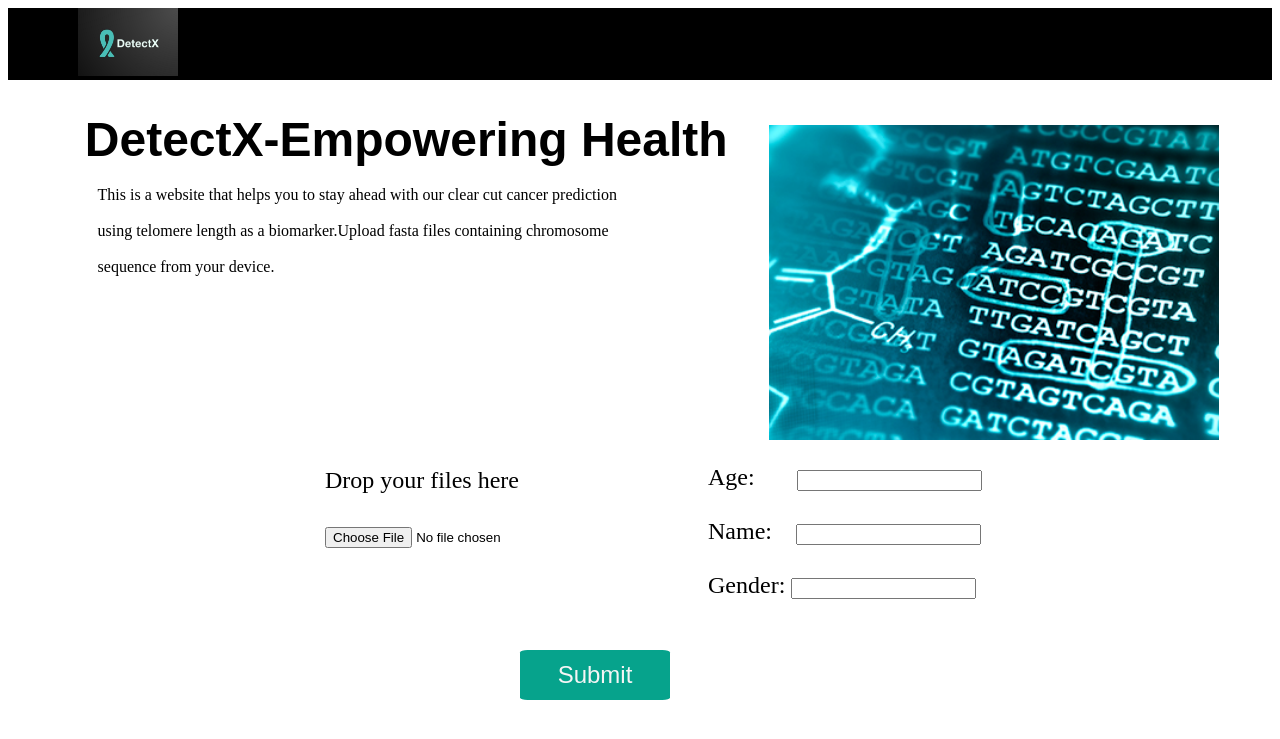
After one commit to Joshna-tiffani/DetectX, a Flask app: template templates/upload.html in a window 1280 px wide. The commit adds this page. Shown: the top 739 px of the page. Run offline with Flask 3, Linux system fonts and the light colour scheme; the template is opened without the code that fills it, so the values that code supplies are empty.

Commit message:
process file and find the string

```diff
--- /dev/null
+++ b/app.py
@@ -0,0 +1,47 @@
+import os
+from flask import Flask, request, render_template
+
+app = Flask(__name__)
+
+UPLOAD_FOLDER = 'uploads'
+app.config['UPLOAD_FOLDER'] = UPLOAD_FOLDER
+
+def checkTelomereLength(inputString):
+    inputString = str(inputString)
+    count=inputString.count("xyz") #TODO Please replace with your string patten
+    return count
+
+@app.route('/', methods=['GET', 'POST'])
+def upload_file():
+    if request.method == 'POST':
+        if 'file' not in request.files:
+            return 'No file part'
+        file = request.files['file']
+        if file.filename == '':
+            return 'No selected file'
+        if file:
+            filename = file.filename
+            fileData = file.read()
+            age = request.form.get('name')
+            name = request.form.get('name')
+            gender = request.form.get('name')
+
+            count = checkTelomereLength(inputString=fileData)
+            data =  {
+                    "riskOfCancer":"No",
+                    "telomereLength":count,
+                    "gender":gender,
+                    "name":name,
+                    "age": age
+                }
+
+            if count > 0:
+                data['riskOfCancer'] = "Yes"
+            else:
+                 data['riskOfCancer'] = "No"
+
+            return render_template('output.html',data=data)
+    return render_template('upload.html')
+
+if __name__ == '__main__':
+    app.run(host='localhost', port=8000)
--- /dev/null
+++ b/inputFiles/fileData.txt
@@ -0,0 +1 @@
+kasdfxyzljdlsiflaewixyzjflaidsjxyzfl
--- a/style.css
+++ b/static/css/style.css
@@ -36,7 +36,7 @@ button{
      float:left;
      position: absolute;
      left:325px;
-     top: 600px;
+     top: 467px;
      font-size:x-large;
      font-style: normal;
 
@@ -57,7 +57,7 @@ button{
     border: none;
     position: absolute;
     left: 520px;
-    top: 800px;
+    top: 650px;
     width: 150px;;
     height:50px;
     text-align-last: center;
@@ -94,3 +94,7 @@ button{
     border-radius: 5%;
     font-size:3ch;
 }
+.loading-image{
+    width: 90%;
+    margin: 0 auto;
+}
--- /dev/null
+++ b/templates/upload.html
@@ -0,0 +1,63 @@
+<!DOCTYPE html>
+<html lang="en">
+
+<head>
+
+    <meta charset="UTF-8">
+    <meta content="width=device-width; initial-scale=1.0; maximum-scale=1.0; user-scalable=0;" name="viewport" />
+    <meta content="yes" name="apple-mobile-web-app-capable" />
+    <meta content="true" name="HandheldFriendly" />
+    <meta name="format-detection" content="telephone=no" />
+    <meta content="width" name="MobileOptimized" />
+    <link rel="stylesheet" href="{{ url_for('static', filename='css/style.css') }}">
+
+</head>
+<script>
+function showLoading(){
+    document.getElementById("loading").style.display = "block"
+    document.getElementById("uploadSection").style.display = "none"
+}
+</script>
+
+<body>
+    <div class="header">
+        <img class="logo" src="{{ url_for('static', filename='images/detectx.jpg') }}">
+    </div>
+    <div id="loading" style="display:none">
+        <img class="loading-image" src="{{ url_for('static', filename='images/loading.gif') }}">
+    </div>
+    <div id="uploadSection">
+        <div class="heading">
+            <img class="image" src="{{ url_for('static', filename='images/gene.jpg') }}">
+            <h1>DetectX-Empowering Health</h1><br><br><br><br><br>
+            <p>This is a website that helps you to stay ahead with our clear cut cancer prediction<br><br> using telomere
+                length as a biomarker.Upload fasta files containing chromosome <br><br>sequence from your device. </p>
+            <br><br><br><br>
+        </div>
+        <div>
+            <br><br><br><br>
+        </div>
+        <form method="POST" enctype="multipart/form-data">
+            <div class="files">
+                <label for="file">Drop your files here<br><br></label>
+                <input type="file" name="file">
+            </div>
+            <div class="details">
+                <label for="age">Age:&nbsp;&nbsp;&nbsp;&nbsp; &nbsp;</label>
+                <input name="age" type="number">
+                <br><br>
+                <label for="name">Name:&nbsp; &nbsp;</label>
+                <input name="name" name type="text">
+                <br><br>
+                <label for="gender">Gender: </label>
+                <input name="gender" type="text">
+                <br><br>
+            </div>
+
+            <input class="sumbit" onclick="showLoading()" type="submit" value="Submit">
+        </form>
+    </div>
+
+</body>
+
+</html>
--- /dev/null
+++ b/uploads/fileData.txt
@@ -0,0 +1 @@
+kasdfljdlsiflaewijflaidsjfl
```
Also changed, not shown: index.html (deleted, +0 -47 lines), templates/output.html (renamed from output.html, +10 -5 lines), templates/upload!.html (added, +15 -0 lines), static/images/detectx.jpg (renamed from detectx.jpg), static/images/gene.jpg (renamed from gene.jpg), static/images/loading.gif (added).
